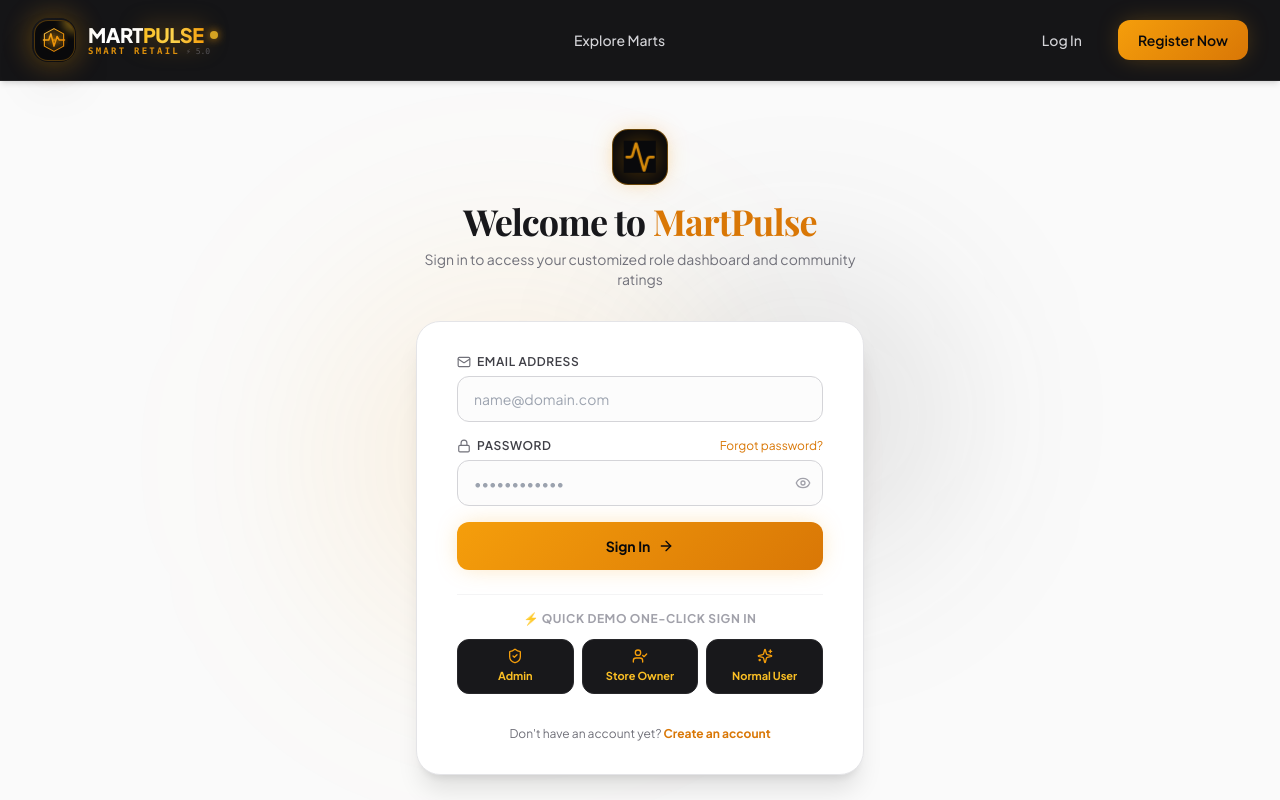
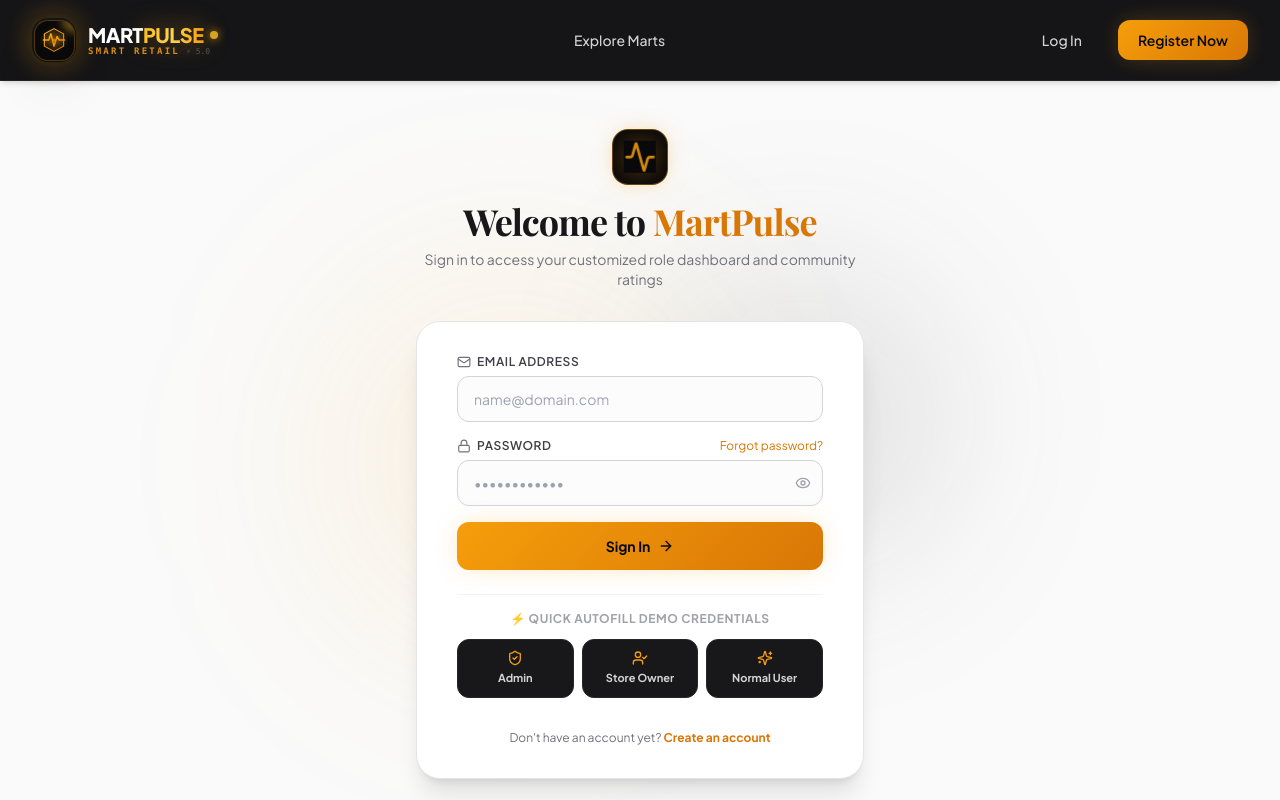
Before and after one commit to Ujesh2104/MartPulse, a React (Vite) app in the folder Frontend/: page /login in a window 1280 px wide. Shown: the top 800 px of the page. Built offline with nearby package versions, Linux system fonts and the light colour scheme; a web font is replaced by a local one.

Commit message:
feat(auth): make demo buttons autofill form credentials with highlight instead of instant auto-submitting

```diff
--- a/Frontend/src/pages/LoginPage.jsx
+++ b/Frontend/src/pages/LoginPage.jsx
@@ -56,15 +56,14 @@
     }
   };
 
-  // Demo accounts helper
-  const handleQuickLogin = async (demoEmail, demoPassword) => {
+  const [selectedRole, setSelectedRole] = useState(null);
+
+  // Fill demo accounts credentials
+  const handleQuickFill = (demoEmail, demoPassword, roleName) => {
     setEmail(demoEmail);
     setPassword(demoPassword);
+    setSelectedRole(roleName);
     setFormError('');
-    const res = await login(demoEmail, demoPassword);
-    if (res.success && res.user) {
-      redirectByRole(res.user.role);
-    }
   };
 
   return (
@@ -158,17 +157,21 @@
             </button>
           </form>
 
-          {/* Quick Demo Logins for Instant Role Testing */}
+          {/* Quick Demo Credentials Autofill */}
           <div className="pt-4 border-t border-zinc-100">
             <p className="text-center text-xs uppercase tracking-wider font-bold text-zinc-400 mb-3">
-              ⚡ Quick Demo One-Click Sign In
+              ⚡ Quick Autofill Demo Credentials
             </p>
             <div className="grid grid-cols-3 gap-2">
               <button
                 type="button"
-                onClick={() => handleQuickLogin('admin@martpulse.com', 'Admin@12345')}
-                className="p-2 rounded-xl bg-zinc-900 text-amber-400 border border-zinc-800 text-[11px] font-bold hover:bg-zinc-800 transition-all flex flex-col items-center gap-1"
-                title="Login as Administrator"
+                onClick={() => handleQuickFill('admin@martpulse.com', 'Admin@12345', 'ADMIN')}
+                className={`p-2.5 rounded-xl text-[11px] font-bold transition-all flex flex-col items-center gap-1 border ${
+                  selectedRole === 'ADMIN'
+                    ? 'bg-amber-500/10 text-amber-500 border-amber-500 shadow-sm'
+                    : 'bg-zinc-900 text-zinc-300 border-zinc-800 hover:bg-zinc-800 hover:text-white'
+                }`}
+                title="Autofill Administrator Credentials"
               >
                 <ShieldCheck className="w-4 h-4 text-amber-500" />
                 <span>Admin</span>
@@ -176,9 +179,13 @@
 
               <button
                 type="button"
-                onClick={() => handleQuickLogin('owner@martpulse.com', 'Owner@12345')}
-                className="p-2 rounded-xl bg-zinc-900 text-amber-400 border border-zinc-800 text-[11px] font-bold hover:bg-zinc-800 transition-all flex flex-col items-center gap-1"
-                title="Login as Store Owner"
+                onClick={() => handleQuickFill('owner@martpulse.com', 'Owner@12345', 'STORE_OWNER')}
+                className={`p-2.5 rounded-xl text-[11px] font-bold transition-all flex flex-col items-center gap-1 border ${
+                  selectedRole === 'STORE_OWNER'
+                    ? 'bg-amber-500/10 text-amber-500 border-amber-500 shadow-sm'
+                    : 'bg-zinc-900 text-zinc-300 border-zinc-800 hover:bg-zinc-800 hover:text-white'
+                }`}
+                title="Autofill Store Owner Credentials"
               >
                 <UserCheck className="w-4 h-4 text-amber-500" />
                 <span>Store Owner</span>
@@ -186,9 +193,13 @@
 
               <button
                 type="button"
-                onClick={() => handleQuickLogin('user@martpulse.com', 'User@12345')}
-                className="p-2 rounded-xl bg-zinc-900 text-amber-400 border border-zinc-800 text-[11px] font-bold hover:bg-zinc-800 transition-all flex flex-col items-center gap-1"
-                title="Login as Normal User"
+                onClick={() => handleQuickFill('user@martpulse.com', 'User@12345', 'NORMAL_USER')}
+                className={`p-2.5 rounded-xl text-[11px] font-bold transition-all flex flex-col items-center gap-1 border ${
+                  selectedRole === 'NORMAL_USER'
+                    ? 'bg-amber-500/10 text-amber-500 border-amber-500 shadow-sm'
+                    : 'bg-zinc-900 text-zinc-300 border-zinc-800 hover:bg-zinc-800 hover:text-white'
+                }`}
+                title="Autofill Normal User Credentials"
               >
                 <Sparkles className="w-4 h-4 text-amber-500" />
                 <span>Normal User</span>
```
